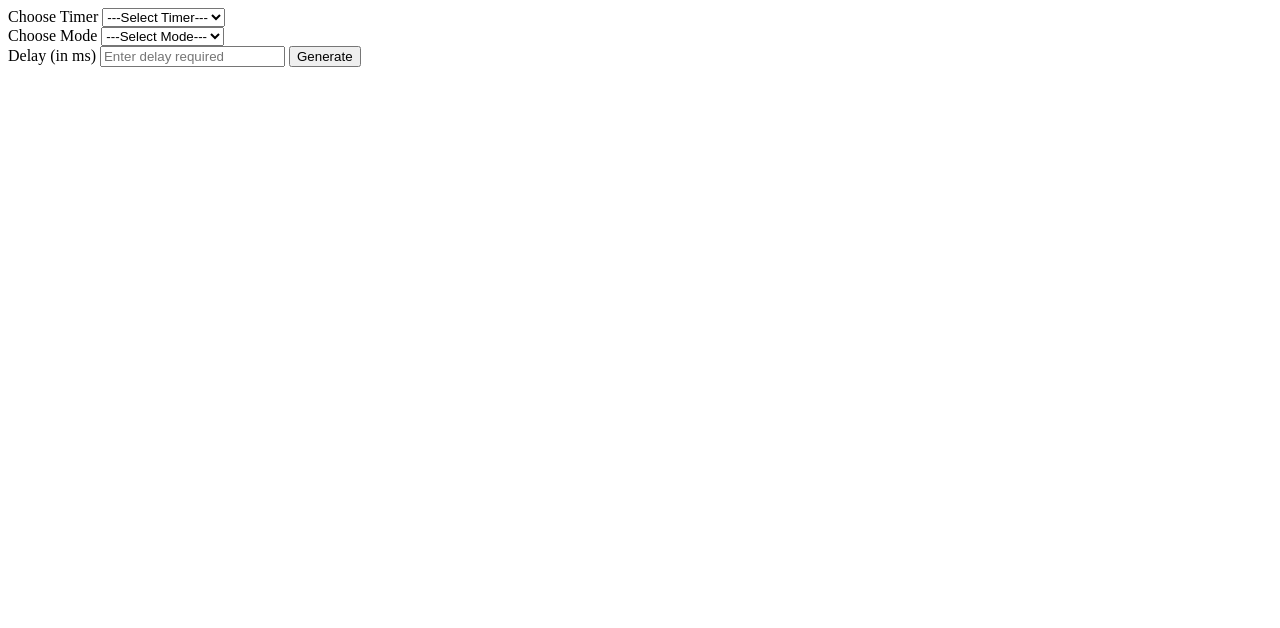
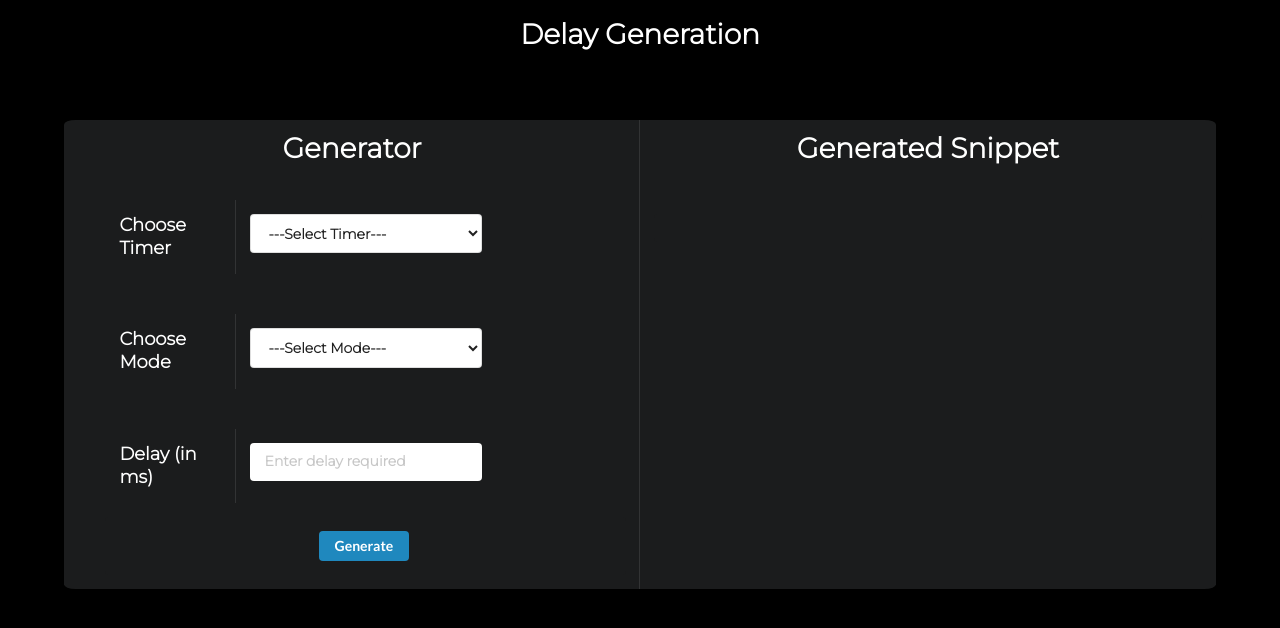
Before and after one commit to Yuthish/8051ed, a plain HTML site: page delay.html in a window 1280 px wide. Drawn offline with nearby package versions, Linux system fonts and the light colour scheme.

Commit message:
ADD: Delay UI

```diff
--- a/delay.html
+++ b/delay.html
@@ -1,40 +1,135 @@
 <!DOCTYPE html>
 <html lang="en">
+
 <head>
     <meta charset="UTF-8">
     <meta http-equiv="X-UA-Compatible" content="IE=edge">
     <meta name="viewport" content="width=device-width, initial-scale=1.0">
+    <link rel="stylesheet" type="text/css" href="semantic/dist/semantic.min.css">
+    <script src="https://code.jquery.com/jquery-3.1.1.min.js"
+        integrity="sha256-hVVnYaiADRTO2PzUGmuLJr8BLUSjGIZsDYGmIJLv2b8=" crossorigin="anonymous"></script>
+    <script src="semantic/dist/semantic.min.js"></script>
+    <link rel="stylesheet" href="https://cdnjs.cloudflare.com/ajax/libs/semantic-ui/2.4.1/semantic.min.css"
+        integrity="sha512-8bHTC73gkZ7rZ7vpqUQThUDhqcNFyYi2xgDgPDHc+GXVGHXq+xPjynxIopALmOPqzo9JZj0k6OqqewdGO3EsrQ=="
+        crossorigin="anonymous" referrerpolicy="no-referrer" />
+
+
+    <link rel="preconnect" href="https://fonts.googleapis.com">
+    <link rel="preconnect" href="https://fonts.gstatic.com" crossorigin>
+    <link href="https://fonts.googleapis.com/css2?family=Montserrat:wght@300&display=swap" rel="stylesheet">
     <title>Delay Generation</title>
 </head>
-<body>
-    <form id='timerDelayForm'>
 
-        <label for="timers">Choose Timer</label>
-        <select id="timerField" name='timers' required>
-            <option selected disabled value="">---Select Timer---</option>
-            <option value="0">TIMER 0</option>
-            <option value="1">TIMER 1</option>
-        </select>
+<body style="background-color: black;height: max-content;font-family:  'Montserrat', sans-serif;color:white;">
+    <br>
+    <section>
+        <h1 style="font-family:  'Montserrat', sans-serif;color:white" class="ui center aligned header">Delay Generation
+        </h1>
         <br>
+        <br>
+        <div class="ui inverted  aligned segment" style='width: 90%;margin-left: 5%;border-radius: 1%;'>
 
-        <label for="modes">Choose Mode</label>
-        <select id="modeField" name='modes' required>
-            <option selected disabled value="">---Select Mode---</option>
-            <option value="1">MODE 1</option>
-            <option value="2">MODE 2</option>
-        </select>
-        <br>
+            <div class="ui stackable two column  divided inverted black grid" >
 
-        <label for="delay">Delay (in ms)</label>
-        <input type="number" id="delayField" placeholder="Enter delay required" required>
+                <div class="column ">
 
-        <input type="button" id="timerGenerateButton" value="Generate"
-            onclick="timerDelay(document.getElementById('timerField').value,document.getElementById('modeField').value,document.getElementById('delayField').value)">
+                    <h1 style="font-family:  'Montserrat', sans-serif;color:white" class="ui center aligned header">
+                        Generator</h1>
+                    <br>
+
+                    <form class="ui inverted  form" id='timerDelayForm' style="font-family:  'Montserrat', sans-serif;color:white;margin-left: 5%;">
+
+                        <div class="ui stackable two column padded divided inverted black grid">
+                            <div class='four wide column'>
+                                <!-- <label for="timers">Choose Timer</label> -->
+                                <h3 style="font-family:  'Montserrat', sans-serif;">Choose Timer</h3>
+                            </div>
+
+                            <div class=' column'>
+                                <select style="font-family:  'Montserrat', sans-serif;font-weight: bolder; width: 100%;"
+                                    id="timerField" name='timers' required>
+                                    <option style="font-family:  'Montserrat', sans-serif;font-weight: bolder;" selected
+                                        disabled value="">---Select Timer---</option>
+                                    <option style="font-family:  'Montserrat', sans-serif;font-weight: bolder;"
+                                        value="0">TIMER 0</option>
+                                    <option style="font-family:  'Montserrat', sans-serif;font-weight: bolder;"
+                                        value="1">TIMER 1</option>
+                                </select>
+                            </div>
+
+                        </div>
 
 
-    </form>
 
-    <h1 id='TimerDelay'></h1>
+                        <br>
+                        <br>
+
+                        <div class="ui stackable two column padded divided inverted black grid">
+                            <div class='four wide column'>
+                                <!-- <label for="timers">Choose Timer</label> -->
+                                <h3 style="font-family:  'Montserrat', sans-serif;">Choose Mode</h3>
+                            </div>
+
+                            <div class=' column'>
+                                <select style="font-family:  'Montserrat', sans-serif;font-weight: bolder;width: 100%;"
+                                    id="modeField" name='modes' required>
+                                    <option style="font-family:  'Montserrat', sans-serif;font-weight: bolder;" selected
+                                        disabled value=""><strong>---Select Mode---</strong></option>
+                                    <option style="font-family:  'Montserrat', sans-serif;font-weight: bolder;"
+                                        value="1">MODE 1</option>
+                                    <option style="font-family:  'Montserrat', sans-serif;font-weight: bolder;"
+                                        value="2">MODE 2</option>
+                                </select>
+                            </div>
+
+                        </div>
+
+                        <br>
+                        <br>
+                        <div class="ui stackable two column padded divided inverted black grid">
+                            <div class='four wide column'>
+
+                                <h3 style="font-family:  'Montserrat', sans-serif;">Delay (in ms)</h3>
+                            </div>
+
+                            <div class=' column'>
+                                <input style="font-family:  'Montserrat', sans-serif;font-weight: bolder;width: 100%;"
+                                    min="0" type="number" id="delayField" placeholder="Enter delay required" required>
+                            </div>
+
+
+                        </div>
+
+                        <div class="ui inverted center aligned segment">
+                            <input class="ui linkedin center compact  button" type="button" id="timerGenerateButton"
+                                value="Generate"
+                                onclick="timerDelay(document.getElementById('timerField').value,document.getElementById('modeField').value,document.getElementById('delayField').value)">
+                        </div>
+
+                        <!-- <button type="submit" d="timerGenerateButton" value="Generate" onsubmit="timerDelay(document.getElementById('timerField').value,document.getElementById('modeField').value,document.getElementById('delayField').value)"></button> -->
+
+                    </form>
+
+                </div>
+
+                <div class="column">
+                    <h1 style="font-family:  'Montserrat', sans-serif;color:white" class="ui center aligned header">
+                        Generated Snippet</h1>
+                        <br>
+
+                        <div class="ui inverted left aligned segment" >
+                            <h4 style="font-family:  'Montserrat', sans-serif;color:white" class="ui  header" id='TimerDelay'></h4>
+                        </div>
+
+                </div>
+
+            </div>
+
+        </div>
+
+    </section>
+
+
 
 
     <script type="text/javascript" src="generator.js">
@@ -42,4 +137,5 @@
 
     </script>
 </body>
+
 </html>
--- a/generator.js
+++ b/generator.js
@@ -23,14 +23,14 @@ function timerDelay(timer, mode, delayInMilliSeconds) {
 
         if (mode === 1) {
             delay = `                                           ORG 0000H                                                                                                                                                                                           <br>
-                                                                MOV TMOD,#${TMOD}H              &nbsp &nbsp &nbsp &nbsp &nbsp &nbsp &nbsp &nbsp &nbsp &nbsp &nbsp &nbsp &nbsp &nbsp &nbsp &nbsp&nbsp &nbsp &nbsp &nbsp ; Timer ${timer} Mode 1                      <br>
+                                                                MOV TMOD,#${TMOD}H              &nbsp &nbsp ; Timer ${timer} Mode 1                      <br>
                                                                 HERE:MOV TH${timer},#${TH}B                                                                                                                                                                         <br>
                     &nbsp &nbsp &nbsp &nbsp &nbsp &nbsp              MOV TL${timer},#${TL}B                                                                                                                                                                         <br>
                     &nbsp &nbsp &nbsp &nbsp &nbsp &nbsp              ACALL DELAY                                                                                                                                                                                    <br>
                     &nbsp &nbsp &nbsp &nbsp &nbsp &nbsp              SJMP HERE                                                                                                                                                                                      <br>
                                                                                                                                                                                                                                                                     <br> <br>
 
-                                                                DELAY:SETB TR${timer}           &nbsp &nbsp &nbsp &nbsp &nbsp &nbsp &nbsp &nbsp &nbsp &nbsp &nbsp &nbsp &nbsp &nbsp &nbsp &nbsp&nbsp &nbsp &nbsp &nbsp  ; Delay Subroutine                          <br>
+                                                                DELAY:SETB TR${timer}           &nbsp &nbsp  ; Delay Subroutine                          <br>
                                                                 AGAIN:JNB TF${timer},AGAIN                                                                                                                                                                          <br>
                     &nbsp &nbsp &nbsp &nbsp &nbsp &nbsp &nbsp         CLR TR${timer}                                                                                                                                                                                <br>
                     &nbsp &nbsp &nbsp &nbsp &nbsp &nbsp &nbsp         CLR TF${timer}                                                                                                                                                                                <br>
@@ -40,12 +40,12 @@ function timerDelay(timer, mode, delayInMilliSeconds) {
         } else if (mode === 2) {
 
             delay = `                                           ORG 0000H                                                                                                                                                                                           <br>
-                                                                MOV TMOD,#${TMOD}H              &nbsp &nbsp &nbsp &nbsp &nbsp &nbsp &nbsp &nbsp &nbsp &nbsp &nbsp &nbsp &nbsp &nbsp &nbsp &nbsp&nbsp &nbsp &nbsp &nbsp  ; Timer ${timer} Mode 2 Auto reload Mode    <br>
+                                                                MOV TMOD,#${TMOD}H  &nbsp &nbsp                ; Timer ${timer} Mode 2 Auto reload Mode    <br>
                                                                 MOV TH${timer},#${TH}B                                                                                                                                                                              <br>
                                                                 HERE:ACALL DELAY                                                                                                                                                                                    <br>
                     &nbsp &nbsp &nbsp &nbsp &nbsp &nbsp         SJMP HERE                                                                                                                                                                                           <br>
                                                                                                                                                                                                                                                                     <br><br>
-                                                                DELAY:SETB TR${timer}           &nbsp &nbsp &nbsp &nbsp &nbsp &nbsp &nbsp &nbsp &nbsp &nbsp &nbsp &nbsp &nbsp &nbsp &nbsp &nbsp&nbsp &nbsp &nbsp &nbsp   ; Delay Subroutine                         <br>
+                                                                DELAY:SETB TR${timer} &nbsp &nbsp   ; Delay Subroutine                         <br>
                                                                 AGAIN:JNB TF${timer},AGAIN                                                                                                                                                                          <br>
                     &nbsp &nbsp &nbsp &nbsp &nbsp &nbsp &nbsp         CLR TR${timer}                                                                                                                                                                                <br>
                     &nbsp &nbsp &nbsp &nbsp &nbsp &nbsp &nbsp         CLR TF${timer}                                                                                                                                                                                <br>
```
Also changed, not shown: index.html (+3 -3 lines).
